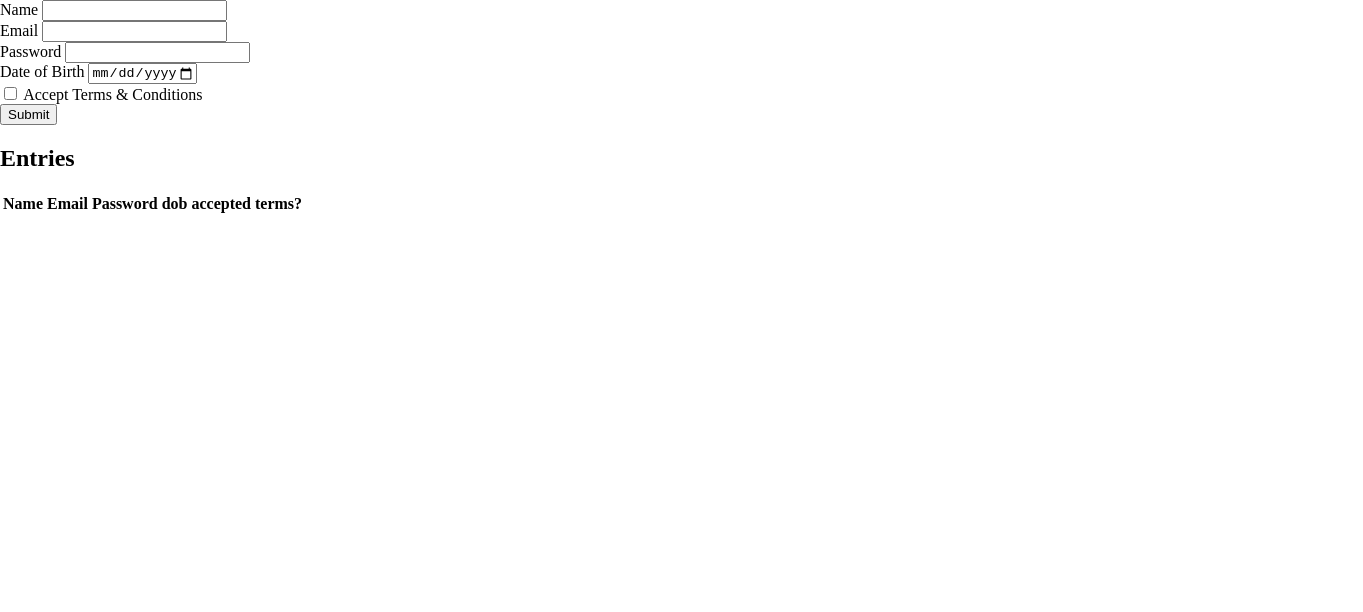
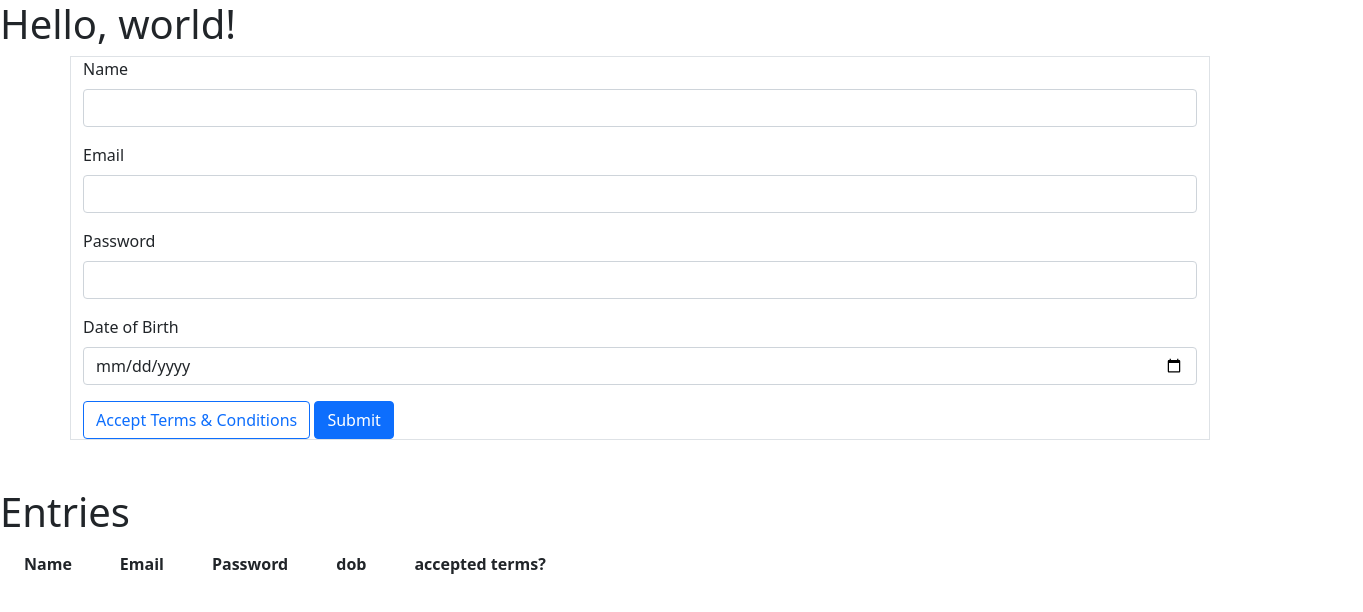
Before and after one commit to nandiniigithubrit/validity, a plain HTML site: page index.html in a window 1280 px wide. Shown: the whole page, 1363 px wide, since content can reach past the window. Drawn offline with nearby package versions, Linux system fonts and the light colour scheme.

Commit message:
Update index.html

```diff
--- a/index.html
+++ b/index.html
@@ -1,46 +1,64 @@
-<!DOCTYPE html>
+<!doctype html>
 <html lang="en">
+  <head>
+    <!-- Required meta tags -->
+    <meta charset="utf-8">
+    <meta name="viewport" content="width=device-width, initial-scale=1">
 
-<head>
-  <meta charset="UTF-8" />
-  <meta name="viewport" content="width=device-width, initial-scale=1.0" />
-  <link rel="stylesheet" href="style.css" />
-  <title>FORM</title>
+    <!-- Bootstrap CSS -->
+    <link href="https://cdn.jsdelivr.net/npm/bootstrap@5.0.2/dist/css/bootstrap.min.css" rel="stylesheet" integrity="sha384-EVSTQN3/azprG1Anm3QDgpJLIm9Nao0Yz1ztcQTwFspd3yD65VohhpuuCOmLASjC" crossorigin="anonymous">
+
+    <title>Sample</title>
   </head>
-<style>
-  input#name:invalid:focus{
-  border:1px solid red;
-  }
-  </style>
   <body>
+    <h1>Hello, world!</h1>
+
+
+    <div class="container border p2">
+
         <form id="user-form">
-   <label for="name">Name</label>
-   <input required type="text" id="name" name="name">
-<br>
-   <label for="email">Email</label>
-   <input required type="email" id="email" name="email">
-<br>
-   <label for="password">Password</label>
-   <input required type="password" id="password" name="password">
-<br>
-   <label for="dob">Date of Birth</label>
-   <input required type="date" id="dob" name="dob" value=Date()>
+          <div class="mb-3">
+          <label for="name" class="form-label">Name</label>
+          <input required type="text" class="form-control" id="name" name="name">
+        </div>
+        <div class="mb-3" >
+          <label for="email" class="form-label">Email</label>
+          <input required type="email" class="form-control" id="email" name="email">
+        </div>
+        <div class="mb-3">
+          <label for="password" class="form-label">Password</label>
+          <input required type="password" class="form-control" id="password" name="password">
+        </div>
+        <div class="mb-3">
+          <label for="dob" class="form-label">Date of Birth</label>
+          <input required type="date" class="form-control" id="dob" name="dob" value=Date()>
+        </div>
+        <input type="checkbox" class="btn-check form-control" autocomplete="off" type="checkbox" id="acceptTerms"   name="acceptTerms">
+        <label class="btn btn-outline-primary" for="acceptTerms">Accept Terms & Conditions</label>
 
-<br>
-   <input  type="checkbox" id="acceptTerms" name="acceptTerms">
-   <label for="acceptTerms">Accept Terms & Conditions</label>
-<br>
-   <button type="submit">Submit</button>
+
+        <button type="submit" class="btn btn-primary">Submit</button>
         </form>
 
+    </div>
 
-  <div
-  class="relative bg-white px-6 mt-5 pt-10 pb-8 shadow-xl ring-1 ring-gray-900/5 sm:mx-auto sm:rounded-lg sm:px-10">
+    <div class="relative bg-white px-6 mt-5 pt-10 pb-8 shadow-xl ring-1 ring-gray-900/5 sm:mx-auto sm:rounded-lg sm:px-10">
   <div class="mx-auto">
-    <h2 class="text-3xl text-center font-bold leading-tight">Entries</h2>
+      <h1 class="text-3xl text-left font-bold leading-tight">Entries</h1>
       <div class="divide-y divide-gray-300/50" id="user-entries"></div>
   </div>
+</div>
   <script src="val.js"></script>
+
+    <!-- Optional JavaScript; choose one of the two! -->
+
+    <!-- Option 1: Bootstrap Bundle with Popper -->
+    <script src="https://cdn.jsdelivr.net/npm/bootstrap@5.0.2/dist/js/bootstrap.bundle.min.js" integrity="sha384-MrcW6ZMFYlzcLA8Nl+NtUVF0sA7MsXsP1UyJoMp4YLEuNSfAP+JcXn/tWtIaxVXM" crossorigin="anonymous"></script>
+
+    <!-- Option 2: Separate Popper and Bootstrap JS -->
+    <!--
+    <script src="https://cdn.jsdelivr.net/npm/@popperjs/core@2.9.2/dist/umd/popper.min.js" integrity="sha384-IQsoLXl5PILFhosVNubq5LC7Qb9DXgDA9i+tQ8Zj3iwWAwPtgFTxbJ8NT4GN1R8p" crossorigin="anonymous"></script>
+    <script src="https://cdn.jsdelivr.net/npm/bootstrap@5.0.2/dist/js/bootstrap.min.js" integrity="sha384-cVKIPhGWiC2Al4u+LWgxfKTRIcfu0JTxR+EQDz/bgldoEyl4H0zUF0QKbrJ0EcQF" crossorigin="anonymous"></script>
+    -->
   </body>
-
 </html>
```
Lines whose indentation alone changed are shown as unchanged.
